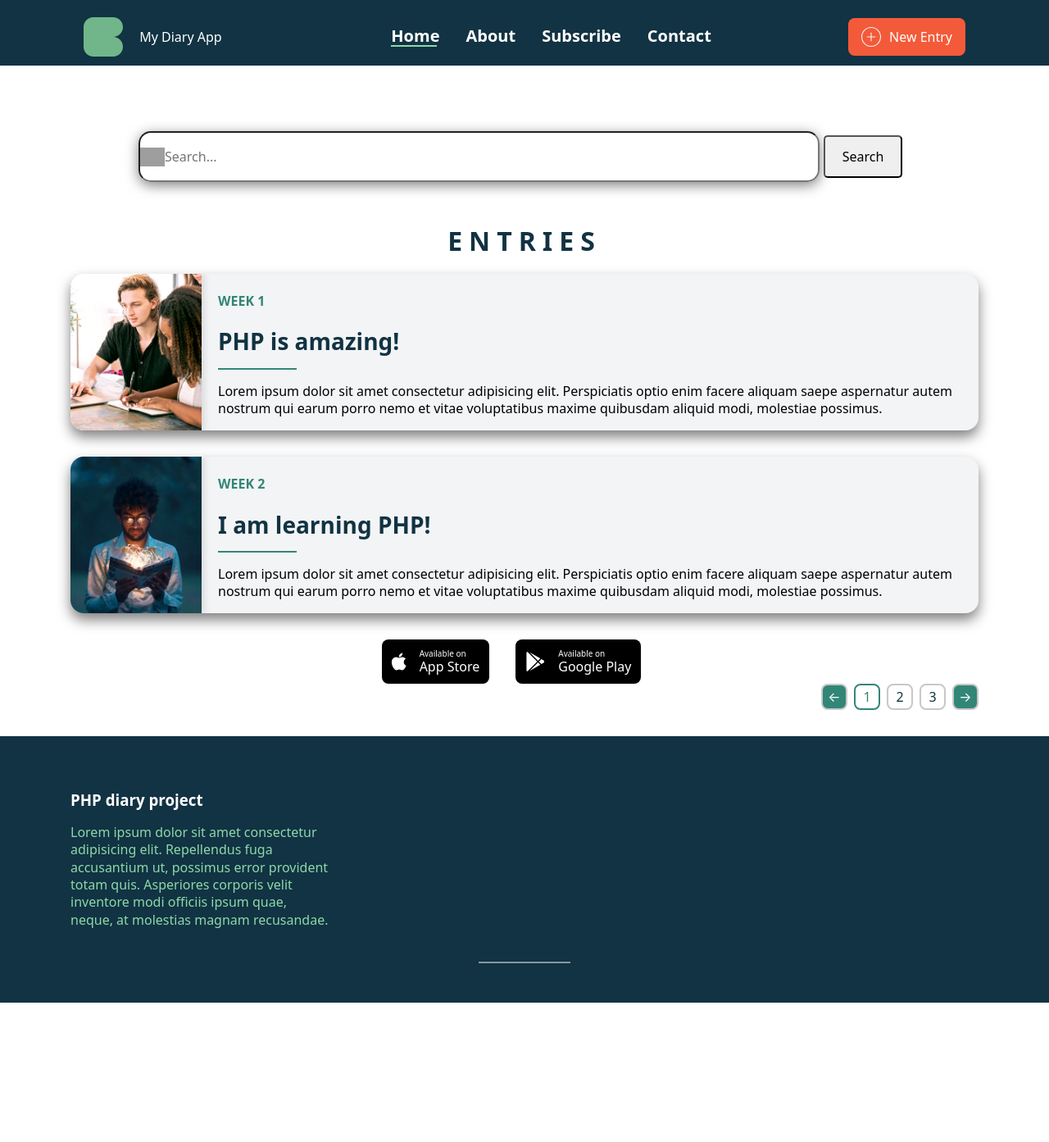
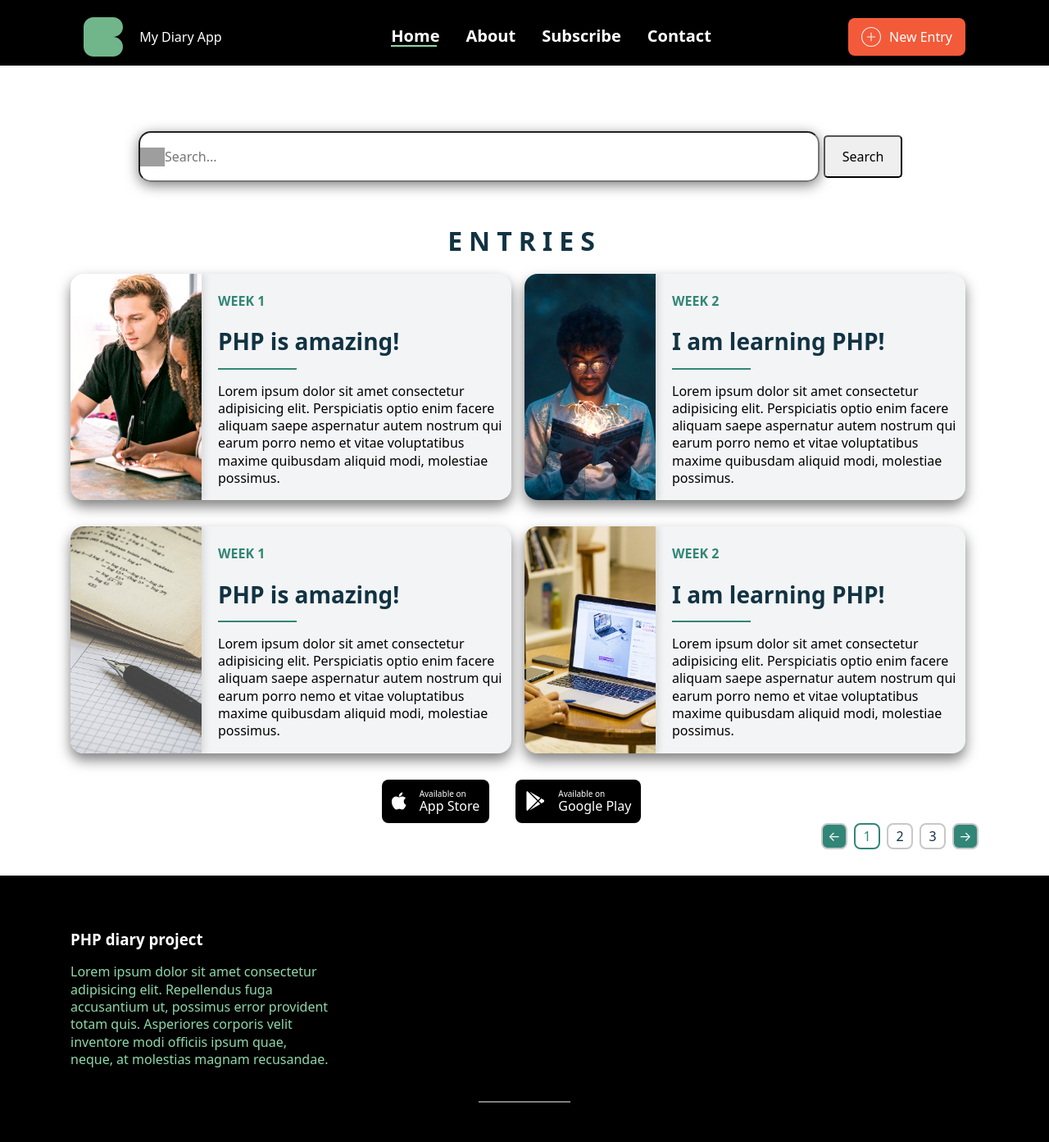
Before and after one commit to itmacleod1995/DiaryApp, a PHP site: page /index.html in a window 1280 px wide. Shown: the whole page at 82% size. Before the commit the page ends 1223 px from the top, so only its background shows below. Run offline with PHP 8.4, Linux system fonts and the light colour scheme; some libraries are stand-ins or nearby versions; grey boxes are pictures that could not be loaded.

Commit message:
Change nav bar color and layout of cards

```diff
--- a/index.html
+++ b/index.html
@@ -51,6 +51,7 @@
                 <button id="nav_search_btn">Search</button>
             </div>
             <h1 class="main-heading">Entries</h1>
+            <div class="content">
                 <div class="card">
                     <div class="card_image_container">
                         <img class="card_image" src="00 - Design files/images/pexels-canva-studio-3153199.jpg">
@@ -72,6 +73,32 @@
                         <p class="card_paragraph">Lorem ipsum dolor sit amet consectetur adipisicing elit. Perspiciatis optio enim facere aliquam saepe aspernatur autem nostrum qui earum porro nemo et vitae voluptatibus maxime quibusdam aliquid modi, molestiae possimus.</p>
                     </div>
 
+                </div>
+            </div>
+
+            <div class="content-2">
+                <div class="card">
+                    <div class="card_image_container">
+                        <img class="card_image" src="00 - Design files/images/pexels-lumn-167682.jpg">
+                    </div>
+                    <div class="card_desc_container">
+                        <div class="card_desc-time">Week 1</div>
+                        <h2 class="card_heading">PHP is amazing!</h2>
+                        <p class="card_paragraph">Lorem ipsum dolor sit amet consectetur adipisicing elit. Perspiciatis optio enim facere aliquam saepe aspernatur autem nostrum qui earum porro nemo et vitae voluptatibus maxime quibusdam aliquid modi, molestiae possimus.</p>
+                    </div>
+
+                </div>
+                <div class="card">
+                    <div class="card_image_container">
+                        <img class="card_image" src="00 - Design files/images/pexels-tranmautritam-68761.jpg">
+                    </div>
+                    <div class="card_desc_container">
+                        <div class="card_desc-time">Week 2</div>
+                        <h2 class="card_heading">I am learning PHP!</h2>
+                        <p class="card_paragraph">Lorem ipsum dolor sit amet consectetur adipisicing elit. Perspiciatis optio enim facere aliquam saepe aspernatur autem nostrum qui earum porro nemo et vitae voluptatibus maxime quibusdam aliquid modi, molestiae possimus.</p>
+                    </div>
+
+                </div>
             </div>
 
             <div class="subsection">
--- a/styles/style.css
+++ b/styles/style.css
@@ -34,7 +34,7 @@ html {
 }
 
 .nav {
-  background-color: #113343;
+  background-color: black;
   height: 5rem;
 }
 
@@ -159,11 +159,15 @@ html {
   background-color: #f3f4f5;
   padding: 0rem;
   margin-bottom: 2rem;
+  margin-right: 1rem;
   border-radius: 1rem;
   box-shadow: 0 0.5rem 1rem rgba(0, 0, 0, 0.5);
   display: flex;
   flex-direction: column;
   overflow: hidden;
+}
+
+.card:hover {
 }
 
 @media (min-width: 768px) {
@@ -316,7 +320,7 @@ i {
 }
 
 footer {
-  background-color: #113343;
+  background-color: black;
   padding-top: 3rem;
   padding-bottom: 3rem;
 }
@@ -387,3 +391,8 @@ footer::after {
   display: flex;
   justify-content: end;
 }
+
+.content,
+.content-2 {
+  display: flex;
+}
```
Also changed, not shown: index.php (+11 -13 lines). Lines whose indentation alone changed are shown as unchanged.
